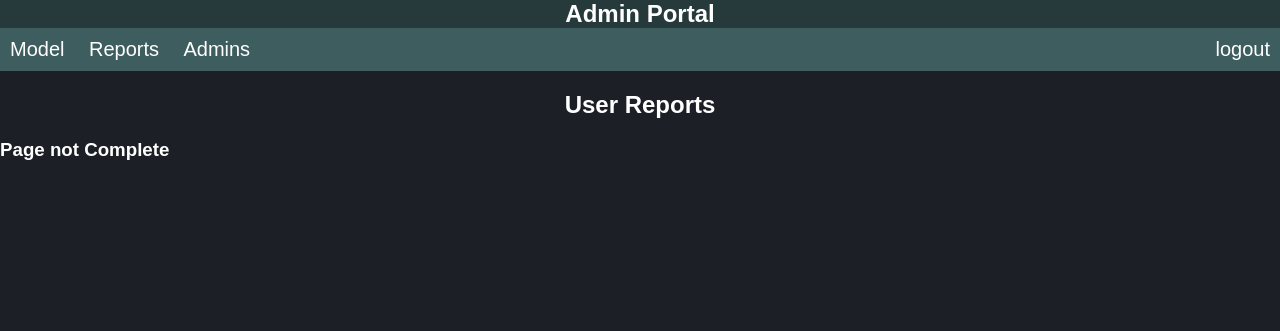
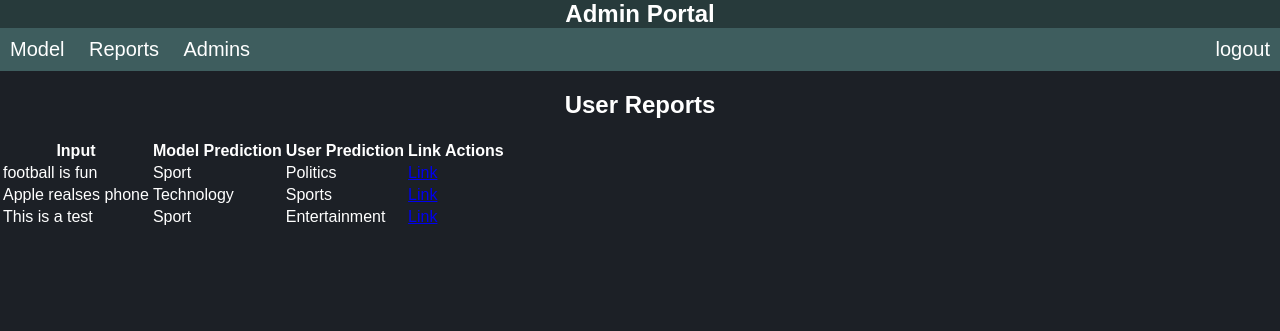
Before and after one commit to DanDovhun/Title-Classer, a Django app: page /admin/reports/ in a window 1280 px wide. Shown: the top 331 px of the page. Run offline with Django 5.2, Linux system fonts and the light colour scheme; the visitor is signed in with stand-in values (Sample User, id 1); data comes from the database, SQL or seed files in the repository; both versions use the stored data as it was after the commit.

Commit message:
Update Admin Page
* User reports can be seen in Reports tab  in the Admin page
* Removed the User_dashboard page because it was redundant

```diff
--- a/app/admin_panel/templates/admin_reports.html
+++ b/app/admin_panel/templates/admin_reports.html
@@ -1,7 +1,30 @@
 {% extends 'admin_dashboard.html' %} {% block content %}
 <div>
   <h2>User Reports</h2>
+  <table>
+    <thead>
+      <tr>
+        <th>Input</th>
+        <th>Model Prediction</th>
+        <th>User Prediction</th>
+        <th>Link</th>
+        <th>Actions</th>
+      </tr>
+    </thead>
+    <tbody>
+      {% for report in user_reports %}
+      <tr>
+        <td>{{report.reportParagraph}}</td>
+        <td>{{report.reportModelPrediction}}</td>
+        <td>{{report.reportUserPrediction}}</td>
+        <td>
+          <a href="{{ report.reportURL}}" target="_blank">Link</a>
+        </td>
+        <td></td>
+      </tr>
+      {% endfor %}
+    </tbody>
+  </table>
 
-  <h3>Page not Complete</h3>
   {% endblock %}
 </div>
--- a/app/admin_panel/views.py
+++ b/app/admin_panel/views.py
@@ -1,13 +1,15 @@
-from django.shortcuts import render,redirect
+from django.shortcuts import render, redirect
 from .models import AdminUser
+from users_panel.models import UserReport
 from django.contrib.auth import authenticate, login, logout
 from django.views.decorators.csrf import csrf_protect
 from django.contrib.auth.decorators import login_required
 
+
 def admin_login(request):
-    if request.method == 'POST':
-        username = request.POST.get('username')
-        password = request.POST.get('password')
+    if request.method == "POST":
+        username = request.POST.get("username")
+        password = request.POST.get("password")
         print("Received username:", username)
         print("Received password:", password)
 
@@ -15,47 +17,49 @@ def admin_login(request):
         if admin is not None:
             login(request, admin)
             print("Authentication successful")
-            return redirect('admin')
+            return redirect("admin_model")
         else:
             error_message = "Invalid username or password"
             print("Authentication failed")
-            return render(request, 'admin_login.html', {'error_message': error_message})
+            return render(request, "admin_login.html", {"error_message": error_message})
     else:
-        return render(request, 'admin_login.html')
+        return render(request, "admin_login.html")
 
 
 def admin_logout(request):
     logout(request)
-    return redirect('admin_login')
+    return redirect("admin_login")
 
-@login_required
-def admin_dashboard(request):
-      return render(request, 'admin_dashboard.html')
 
 @login_required
 def admin_model(request):
-      return render(request, 'admin_model.html')
+    return render(request, "admin_model.html")
+
 
 @login_required
 def admin_reports(request):
-      return render(request, 'admin_reports.html')
+    user_reports = UserReport.objects.all()
+    return render(request, "admin_reports.html", {"user_reports": user_reports})
+
 
 @login_required
 @csrf_protect
 def admin_admins(request):
-    if request.method == 'POST':
-        if 'create_admin' in request.POST:
-            username = request.POST.get('username')
-            password = request.POST.get('password')
-            email = request.POST.get('email')
+    if request.method == "POST":
+        if "create_admin" in request.POST:
+            username = request.POST.get("username")
+            password = request.POST.get("password")
+            email = request.POST.get("email")
             try:
-                AdminUser.objects.create_user(username=username, password=password, email=email)
-                return redirect('admin_admins')
+                AdminUser.objects.create_user(
+                    username=username, password=password, email=email
+                )
+                return redirect("admin_admins")
             except Exception as e:
                 print(f"Error creating admin user: {e}")
-        elif 'delete_admin' in request.POST:
-            admin_id = request.POST.get('admin_id')
+        elif "delete_admin" in request.POST:
+            admin_id = request.POST.get("admin_id")
             AdminUser.objects.filter(id=admin_id).delete()
-            return redirect('admin_admins')
+            return redirect("admin_admins")
     admin_users = AdminUser.objects.all()
-    return render(request, 'admin_admins.html', {'admin_users': admin_users})
+    return render(request, "admin_admins.html", {"admin_users": admin_users})
--- a/app/app/urls.py
+++ b/app/app/urls.py
@@ -7,7 +7,7 @@ urlpatterns = [
     path("", userViews.user_dashboard, name="user"),
     path("prediction/", userViews.user_prediction, name="user_prediction"),
     path("login/", adminViews.admin_login, name="admin_login"),
-    path("admin/", adminViews.admin_dashboard, name="admin"),
+    # path("admin/", adminViews.admin_dashboard, name="admin"),
     path("admin/model/", adminViews.admin_model, name="admin_model"),
     path("admin/reports/", adminViews.admin_reports, name="admin_reports"),
     path("admin/admins/", adminViews.admin_admins, name="admin_admins"),
--- a/app/users_panel/templates/user_dashboard.html
+++ b/app/users_panel/templates/user_dashboard.html
@@ -25,7 +25,8 @@
       </form>
     </div>
     <p>
-      Are you an Admin for this website? <a href="{% url 'admin' %}">Login</a>
+      Are you an Admin for this website?
+      <a href="{% url 'admin_model' %}">Login</a>
     </p>
   </body>
 </html>
--- a/app/users_panel/templates/user_prediction.html
+++ b/app/users_panel/templates/user_prediction.html
@@ -49,7 +49,8 @@
       </dialog>
     </div>
     <p>
-      Are you an Admin for this website? <a href="{% url 'admin' %}">Login</a>
+      Are you an Admin for this website?
+      <a href="{% url 'admin_model' %}">Login</a>
     </p>
 
     <script>
```
Also changed, not shown: app/db.sqlite3.
